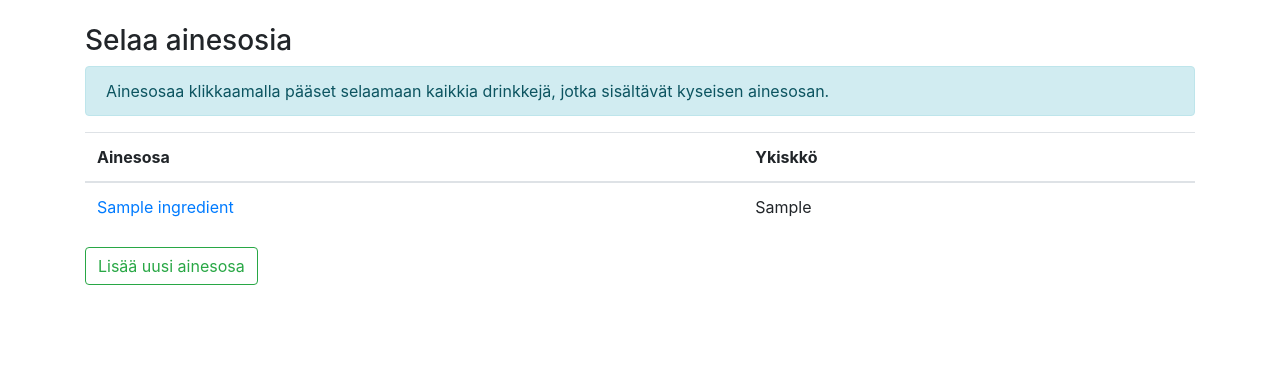
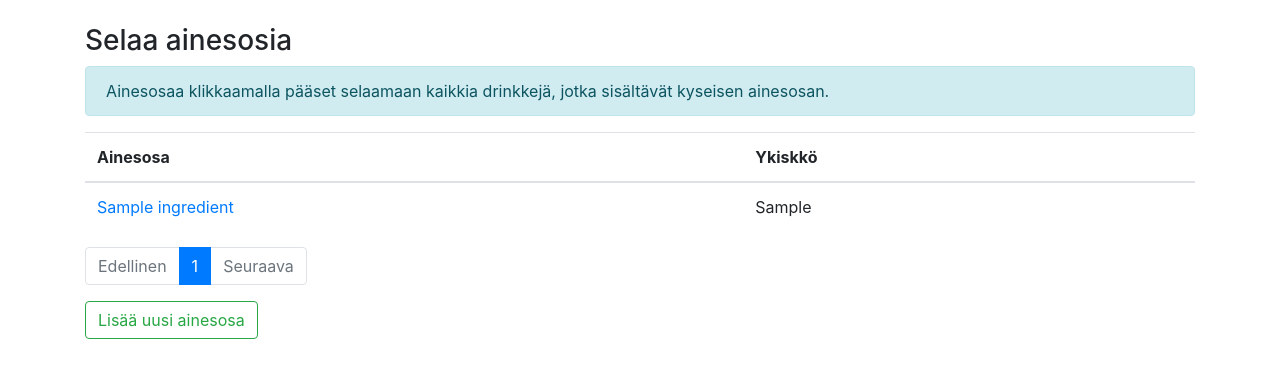
Before and after one commit to vaahtokarkki/drinkkiarkisto, a Flask app: page /ingredients in a window 1280 px wide. Shown: the part 56-434 px from the top of the page. Run offline with Flask 2, Linux system fonts and the light colour scheme; tables that the repository leaves empty hold one stand-in row (values such as "Sample post"); parts of the project's set-up code (start-up, migrations or seed data) failed here and were passed over; some libraries are stand-ins or nearby versions.

Commit message:
Implement pagination to ingredients list

```diff
--- a/application/drinks/views.py
+++ b/application/drinks/views.py
@@ -2,6 +2,7 @@ from application import app, db, login_required
 from flask import render_template, request, url_for, redirect
 from flask_login import current_user
 from sqlalchemy.sql import text
+from sqlalchemy import collate
 
 
 from application.drinks.models import Drink, DrinkIngredient
@@ -28,7 +29,7 @@ def drinks_form():
     form = NewDrinkForm()
 
     #Purkkaviritelmä kun wtform ei suostu päivittämään select-valikon vaihtoehtoja
-    ingredientsList = Ingredient.query.order_by(Ingredient.name).all()
+    ingredientsList = Ingredient.query.order_by(collate(Ingredient.name, 'NOCASE')).all()
 
     ingredientPairs = []
     for i in ingredientsList:
--- a/application/ingredients/views.py
+++ b/application/ingredients/views.py
@@ -1,6 +1,7 @@
 from application import app, db, login_required
 from flask import render_template, request, url_for, redirect
 from flask_login import current_user
+from sqlalchemy import collate
 
 from application.ingredients.models import Ingredient
 from application.ingredients.forms import NewIngredientForm
@@ -8,7 +9,13 @@ from application.ingredients.forms import NewIngredientForm
 
 @app.route("/ingredients", methods=["GET"])
 def ingredients_index():
-    return render_template("ingredients/list.html", ingredients=Ingredient.query.filter(Ingredient.accepted=='1'))
+    page = request.args.get('page', 1, type=int)
+    ingredients = Ingredient.query.filter(Ingredient.accepted=='1').order_by(collate(Ingredient.name,'NOCASE')).paginate(page,5,False)
+    next_url = url_for('ingredients_index', page=ingredients.next_num) \
+        if ingredients.has_next else None
+    prev_url = url_for('ingredients_index', page=ingredients.prev_num) \
+        if ingredients.has_prev else None
+    return render_template("ingredients/list.html", ingredients=ingredients, next_url=next_url, prev_url=prev_url, current=page)
 
 @app.route("/ingredients/new/")
 @login_required(role="ANY")
--- a/application/templates/ingredients/list.html
+++ b/application/templates/ingredients/list.html
@@ -16,7 +16,7 @@
     </tr>
   </thead>
   <tbody>
-    {% for ingredient in ingredients %}
+    {% for ingredient in ingredients.items %}
     <tr>
       <td><a href="{{url_for('search_drinks')}}?ingredient={{ingredient.id}}">{{ ingredient.name }}</a></td>
       <td>{{ ingredient.unit }}</td>
@@ -30,6 +30,34 @@
     {% endfor %}
   </tbody>
 </table>
+<div style="width:auto;margin-left:auto;margin-right:auto;">
+<nav aria-label="...">
+  <ul class="pagination">
+    {% if prev_url %}
+    <li class="page-item">
+      <a class="page-link" href="{{ prev_url }}" tabindex="-1">Edellinen</a>
+    </li>
+    {% else %}
+    <li class="page-item disabled">
+      <a class="page-link" href="#" tabindex="-1">Edellinen</a>
+    </li>
+    {% endif %}
+    <li class="page-item active">
+      <a class="page-link" href="#">{{current}}<span class="sr-only">(current)</span></a>
+    </li>
+    {% if next_url %}
+    <li class="page-item">
+      <a class="page-link" href="{{ next_url }}">Seuraava</a>
+    </li>
+    {% else %}
+    <li class="page-item disabled">
+      <a class="page-link" href="#">Seuraava</a>
+    </li>
+    {% endif %}
+  </ul>
+</nav>
+</div>
+
 <p>
   <a href="/ingredients/new"><button class="btn btn-outline-success">Lisää uusi ainesosa</button></a>
 </p>
```
